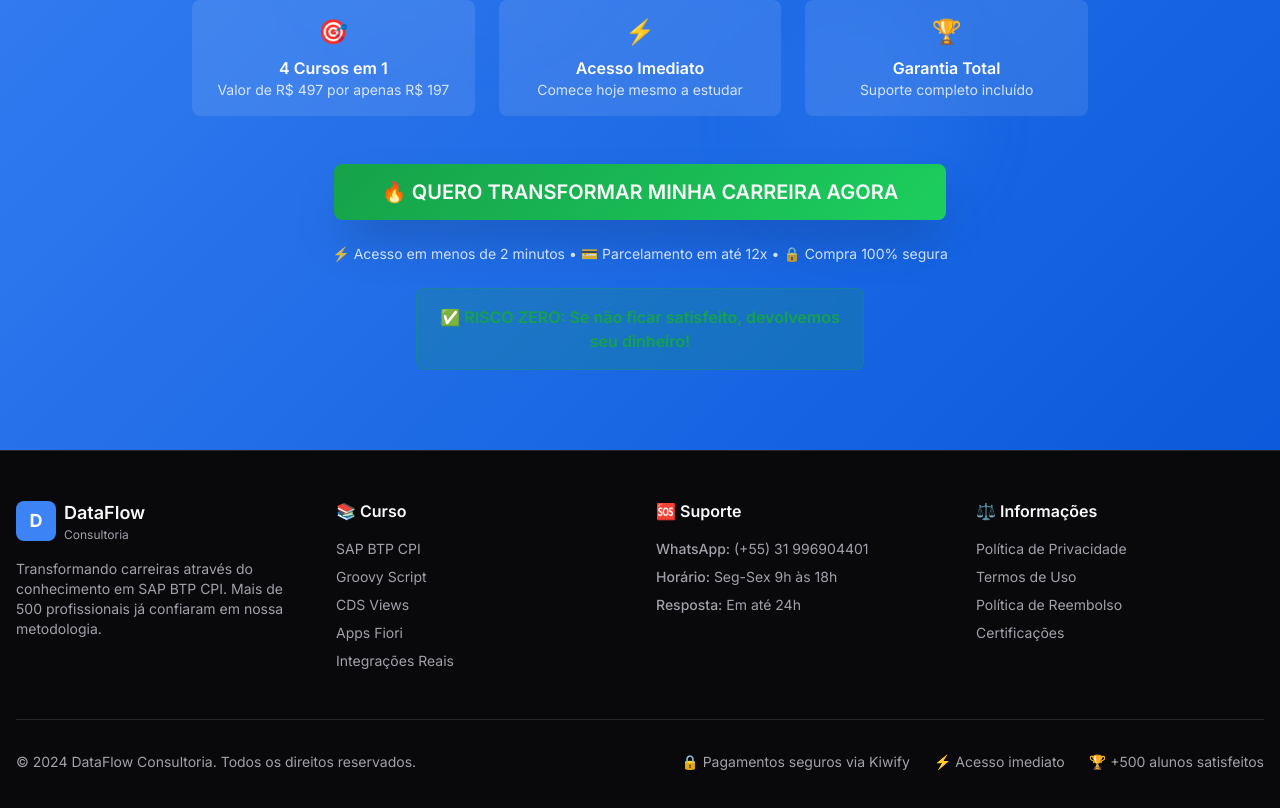
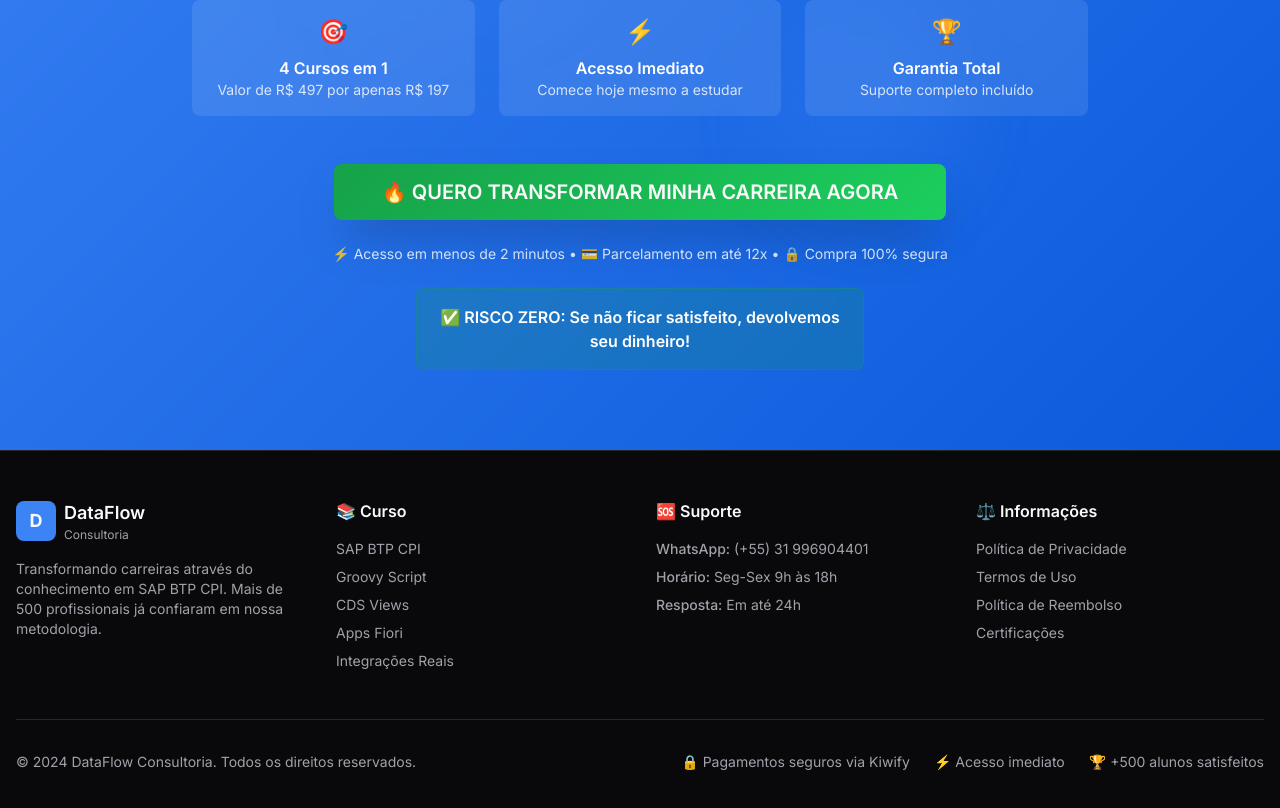
Before and after one commit to lorrangp10/apbtp-sales-revamp, a React (Vite) app: page / in a window 1280 px wide. Shown: the part 8941-9749 px from the top of the page. Built offline with nearby package versions, Linux system fonts and the light colour scheme.

Commit message:
Muda cor do texto para branco
Muda a cor do texto "RISCO ZERO: Se não ficar satisfeito, devolvemos seu dinheiro!" para branco.

```diff
--- a/src/components/CTASection.tsx
+++ b/src/components/CTASection.tsx
@@ -70,7 +70,7 @@ export const CTASection = () => {
 
             {/* Risk reversal */}
             <div className="bg-success/20 backdrop-blur-sm border border-success/30 rounded-lg p-4 max-w-md mx-auto mt-8">
-              <div className="text-success font-semibold">
+              <div className="text-white font-semibold">
                 ✅ RISCO ZERO: Se não ficar satisfeito, devolvemos seu dinheiro!
               </div>
             </div>
```
